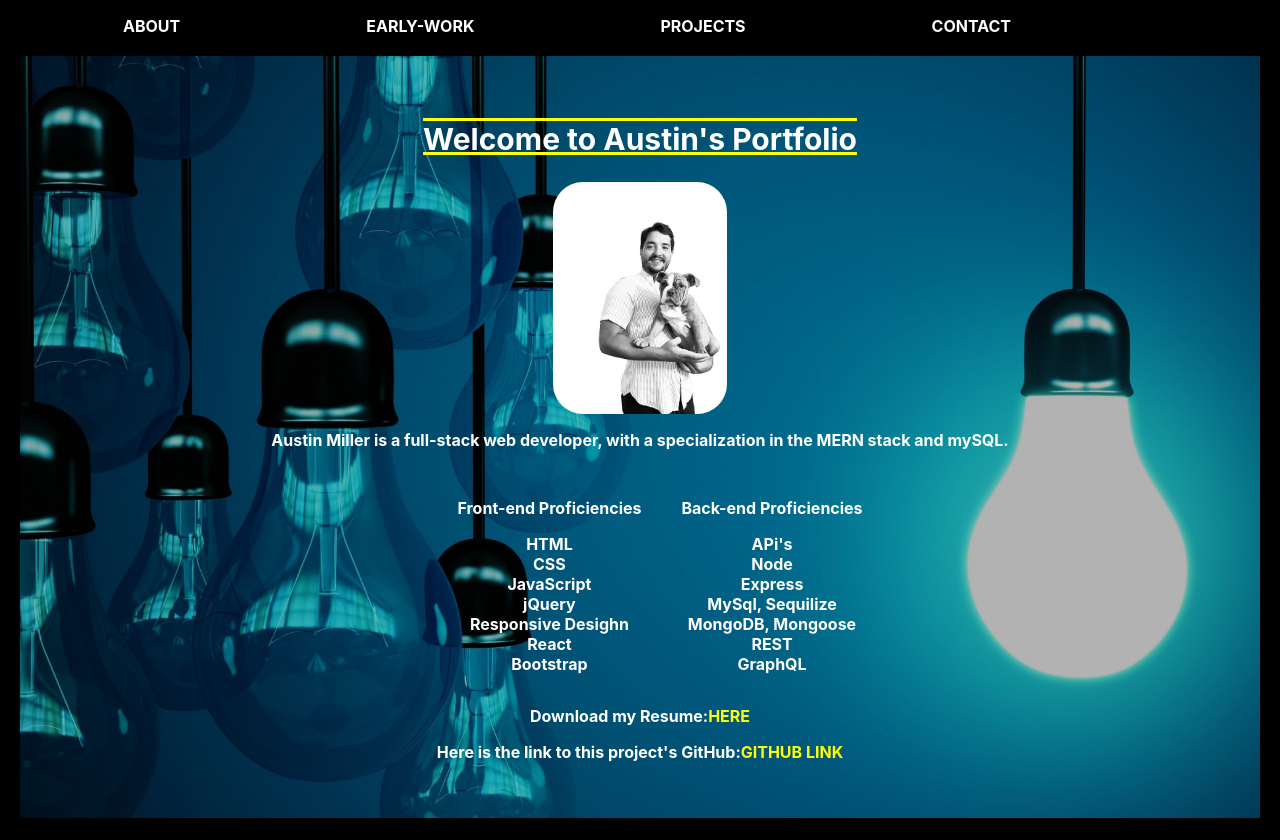
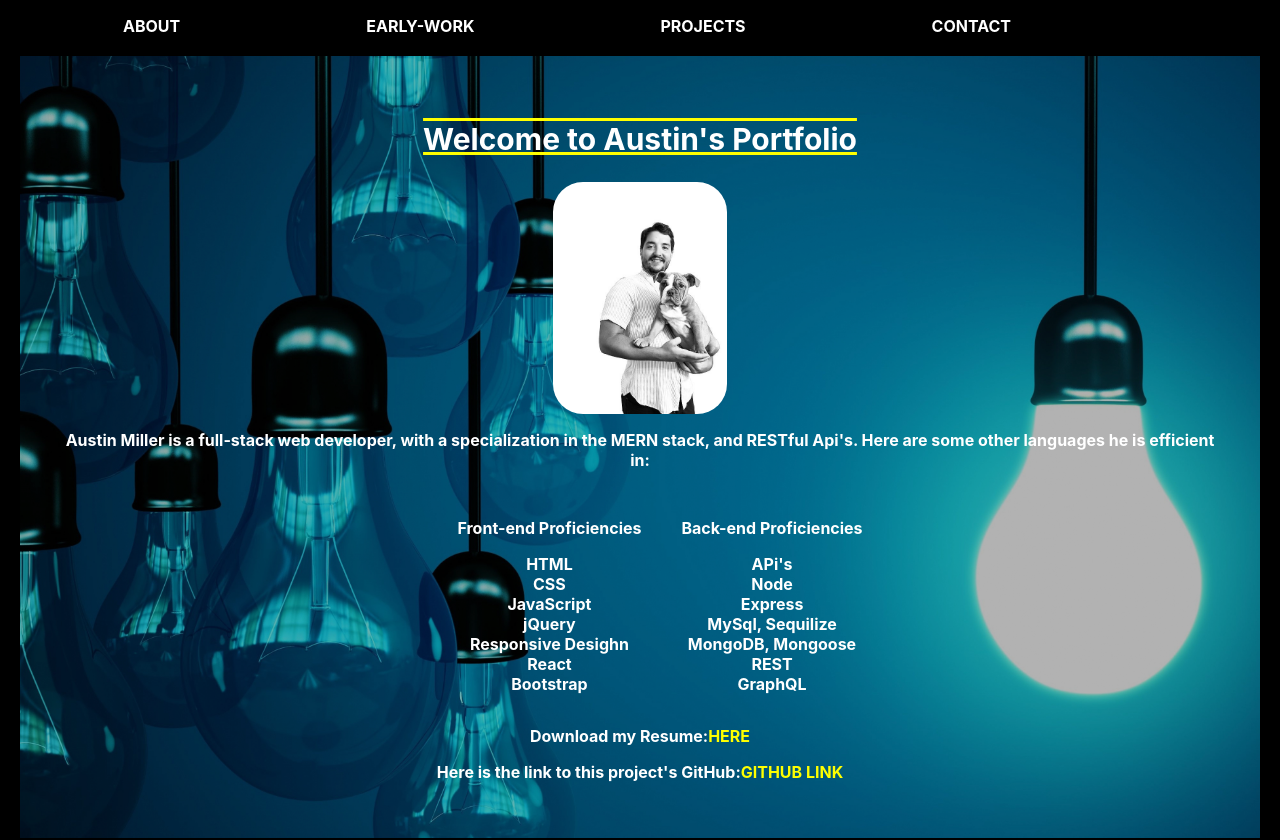
Before and after one commit to Auzz24/austinsPortfolio, a React (Create React App) app: page / in a window 1280 px wide. Shown: the top 840 px of the page. Built offline with nearby package versions, Linux system fonts and the light colour scheme.

Commit message:
edit to about me section

```diff
--- a/src/components/Pages/about.js
+++ b/src/components/Pages/about.js
@@ -10,7 +10,7 @@ function About() {
             <h2>Welcome to Austin's Portfolio</h2>
             <img src={headShot} style={{width: "15%"}} alt="headshot"/>
             <p>
-                Austin Miller is a full-stack web developer, with a specialization in the MERN stack and mySQL.
+                Austin Miller is a full-stack web developer, with a specialization in the MERN stack, and RESTful Api's. Here are some other languages he is efficient in:
             </p>
             <div id="proficiencies">
             <ul>
```
